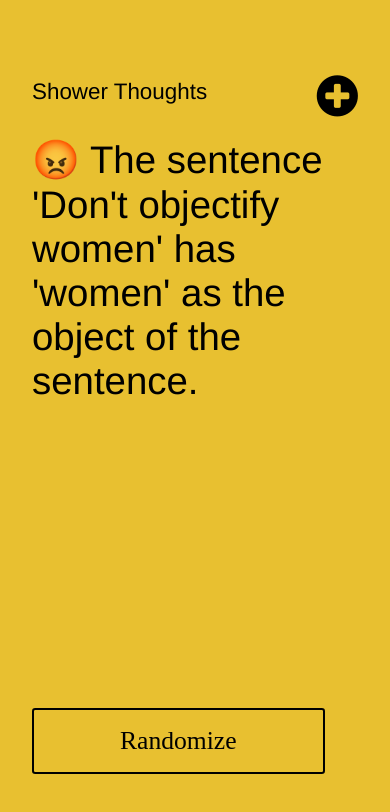
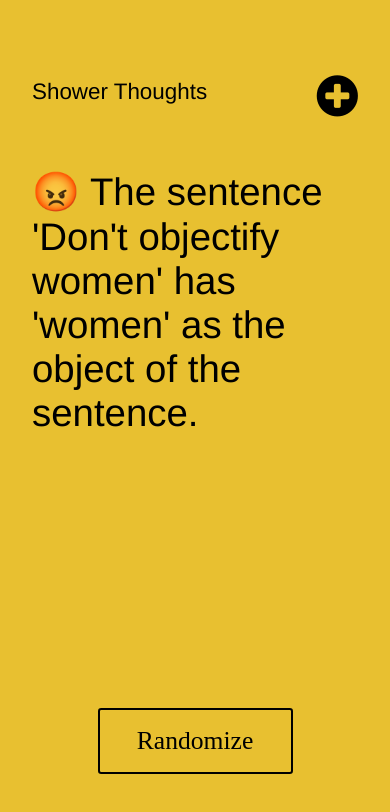
Before and after one commit to isabelxklee/shower-thoughts, a React (Create React App) app: page / in a window 390 px wide. Shown: the top 812 px of the page. Built offline with nearby package versions, Linux system fonts and the light colour scheme; data requests are answered from the project's data file.

Commit message:
centered form and randomize button

```diff
--- a/db.json
+++ b/db.json
@@ -24,6 +24,11 @@
       "id": 5,
       "quote": "The tallest person in the world has physically experienced being the exact height of every other person in the world at some point",
       "emoji": "📏"
+    },
+    {
+      "emoji": "Test",
+      "quote": "Testing Testing Testing Testing ",
+      "id": 6
     }
   ]
 }
--- a/src/App.css
+++ b/src/App.css
@@ -136,6 +136,7 @@ button#error {
 
   h2 {
     font-size: 2.4rem;
+    margin-top: 4rem;
   }
 
   form {
--- a/src/components/Button.jsx
+++ b/src/components/Button.jsx
@@ -40,7 +40,8 @@ const Button = styled.button`
           opacity: '1',
         },
         '@media only screen and (max-width: 700px)': {
-          width: '75%',
+          right: '25%',
+          width: '50%',
           bottom: '5',
           position: 'fixed',
         },
```
